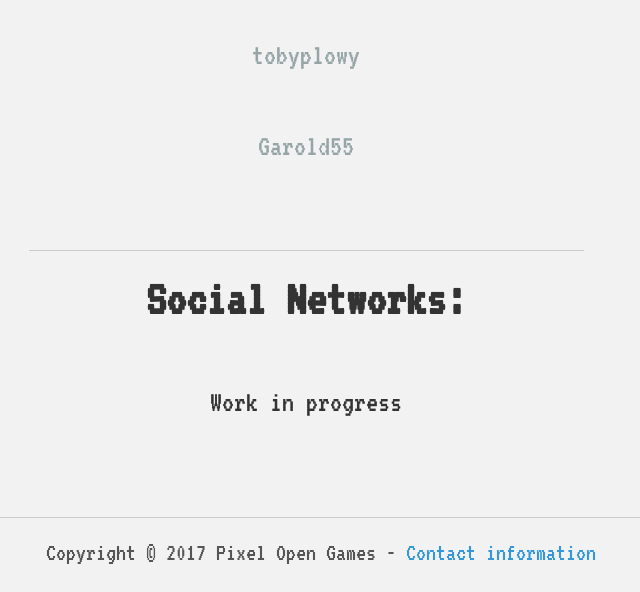
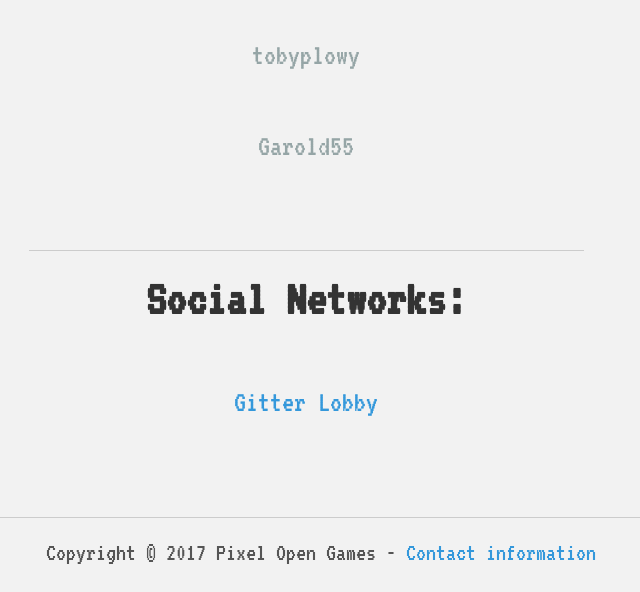
Before and after one commit to DreamBlocks/dreamblocks.github.io, a plain HTML site: page credits.html in a window 1280 px wide. Shown: the part 672-1264 px from the top of the page, without its empty margins (334-974 px from the left). Drawn offline with nearby package versions, Linux system fonts and the light colour scheme.

Commit message:
add link to gitter lobby
https://gitter.im/LordStephen77/Lobby

```diff
--- a/credits.html
+++ b/credits.html
@@ -74,7 +74,7 @@
 
                     <h1><strong>Social Networks:</strong></h1>
                     <br>
-                    <h2>Work in progress</h2>
+				<h2><a href="https://gitter.im/LordStephen77/Lobby">Gitter Lobby</a></h2>
                     <br>
 			</div>
 		</div><!-- /row -->
```
